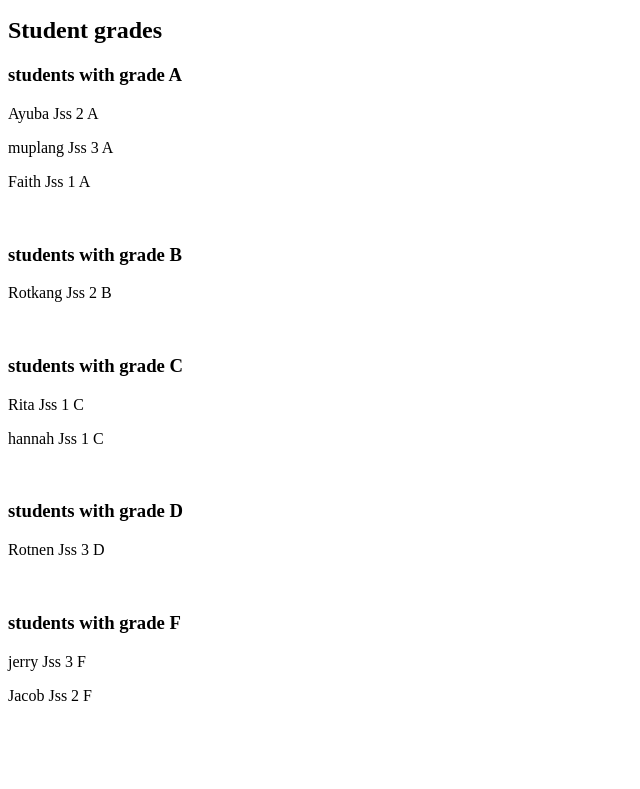
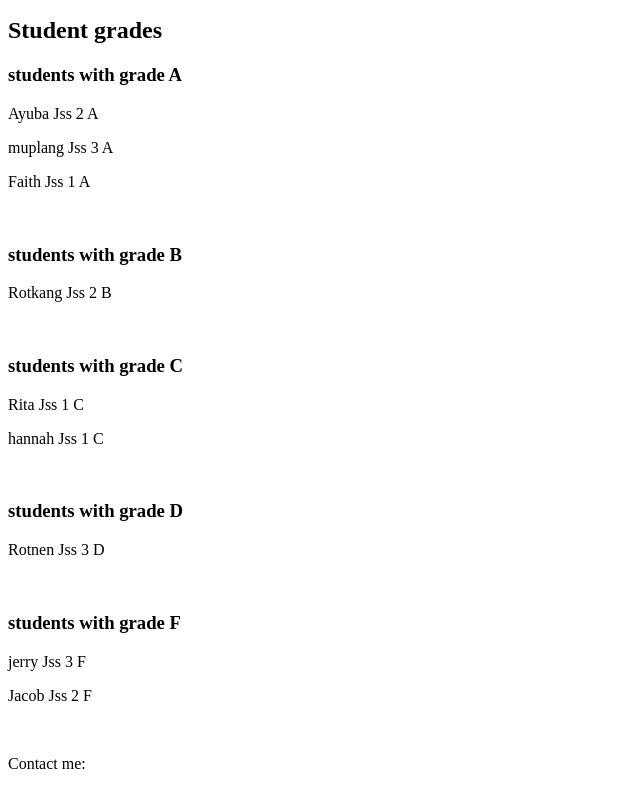
Before and after one commit to samuel17256/student-register, a plain HTML site: page index.html in a window 1280 px wide. Shown: the part 703-1492 px from the top of the page, without its empty margins (0-640 px from the left). Before the commit the page ends 1450 px from the top, so only its background shows below. Drawn offline with Linux system fonts and the light colour scheme.

Commit message:
add footer

```diff
--- a/index.html
+++ b/index.html
@@ -49,7 +49,11 @@
 
         </div>
     </div>
-
+    <div>
+        <footer>
+            <p>Contact me: <a href=""></a></p>
+        </footer>
+    </div>
 <script>
     let studentRegister=[
         {
```
